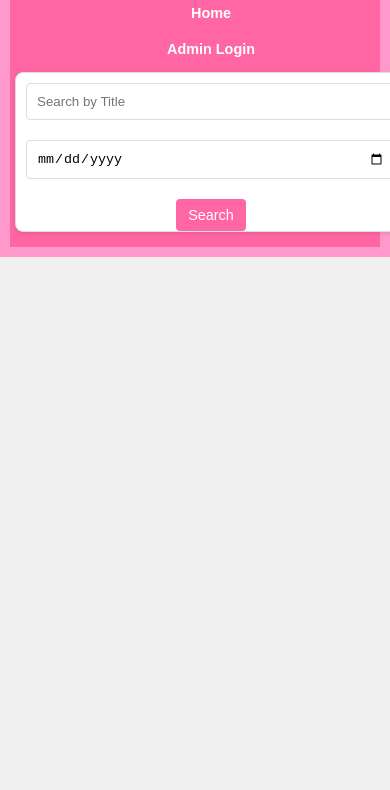
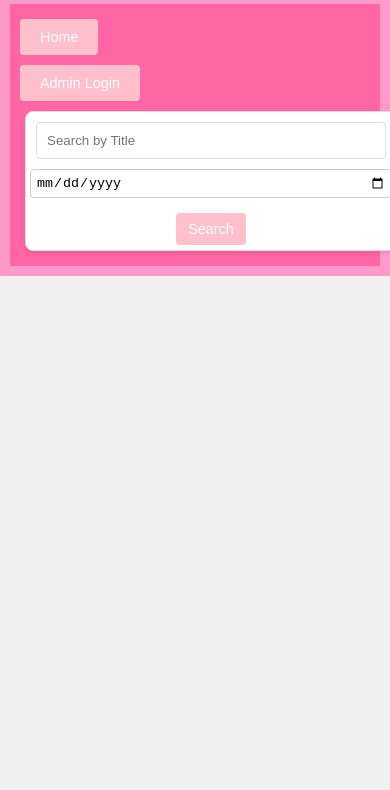
Before and after one commit to PROX-E/POLIBLOG, a website: page index.html in a window 390 px wide. Shown: the part 53-843 px from the top of the page. Drawn offline with Linux system fonts and the light colour scheme; no server answers.

Commit message:
update page styling

```diff
--- a/index.html
+++ b/index.html
@@ -20,15 +20,18 @@
             </form>
         </nav>
     </header>
-    <div id="posts"></div>
+
     <div id="newPostSection" style="display: none;">
-        <h2>Add a New Post</h2>
         <form id="postForm">
+            <h2>Add a New Post</h2>
             <input type="text" id="title" placeholder="Title" required><br>
             <textarea id="content" placeholder="Content" required></textarea><br>
             <button type="submit">Add Post</button>
         </form>
     </div>
+
+    <div id="posts"></div>
+
     <script src="script.js"></script>
 </body>
 </html>
--- a/style.css
+++ b/style.css
@@ -17,28 +17,32 @@ h1 {
     margin: 0;
     font-size: 2.5em;
 }
+h2 {
 
+}
 .taskbar {
     display: flex;
-    justify-content: center;
+    justify-content: space-between;
+    align-items: center;
     background-color: #ff66a3;
-    padding: 10px 0;
-    flex-wrap: wrap;
+    padding: 10px;
+    margin-top: 1%;
 }
 
 .nav-button {
-    color: white;
+    color: #fff;
+    background-color: pink;
+    border: none;
+    padding: 10px 20px;
     text-decoration: none;
-    margin: 0 15px;
-    font-weight: bold;
-    background: none;
-    border: none;
+    margin: 0 10px;
     cursor: pointer;
-    font-size: 1em;
+    border-radius: 4px;
 }
 
 .nav-button:hover {
     text-decoration: underline;
+    background-color: #ff99cc;
 }
 
 #searchSection {
@@ -48,29 +52,22 @@ h1 {
 
 #searchForm {
     display: flex;
-    flex-direction: column;
     align-items: center;
 }
 
 .search-input {
-    width: 80%;
-    max-width: 400px;
-    padding: 10px;
-    margin: 10px 0;
-    border: 1px solid #ddd;
+    padding: 5px;
+    margin-right: 10px;
+    border: 1px solid #ccc;
     border-radius: 4px;
-    box-sizing: border-box;
 }
 
 .search-button {
-    background-color: #ff66a3;
+    padding: 5px 10px;
+    border: none;
+    background-color: pink;
     color: white;
-    padding: 10px 15px;
-    border: none;
-    border-radius: 4px;
     cursor: pointer;
-    font-size: 1em;
-    margin-top: 10px;
 }
 
 .search-button:hover {
@@ -88,6 +85,7 @@ h1 {
     margin-bottom: 10px;
     border-radius: 8px;
     box-shadow: 0 2px 4px rgba(0, 0, 0, 0.1);
+
 }
 
 .post h3 {
@@ -101,11 +99,13 @@ form {
     padding: 20px;
     border-radius: 8px;
     margin: 20px;
+    margin-right: 50%;
     box-shadow: 0 2px 4px rgba(0, 0, 0, 0.1);
 }
 
 input[type="text"],
 input[type="password"],
+
 textarea {
     width: 100%;
     padding: 10px;
@@ -141,6 +141,7 @@ button:hover {
 
     .taskbar {
         flex-direction: column;
+        margin-top: 5%;
     }
 
     .nav-button {
@@ -195,3 +196,22 @@ button:hover {
         font-size: 0.9em;
     }
 }
+@media (max-width: 768px) {
+    .taskbar {
+        flex-direction: column;
+        align-items: flex-start;
+    }
+    .nav-button,
+    .search-button,
+    .add-post-button {
+        margin: 5px 0;
+    }
+    .search-form {
+        flex-direction: column;
+        align-items: flex-start;
+    }
+    .search-input {
+        margin-right: 0;
+        margin-bottom: 10px;
+    }
+}
```
